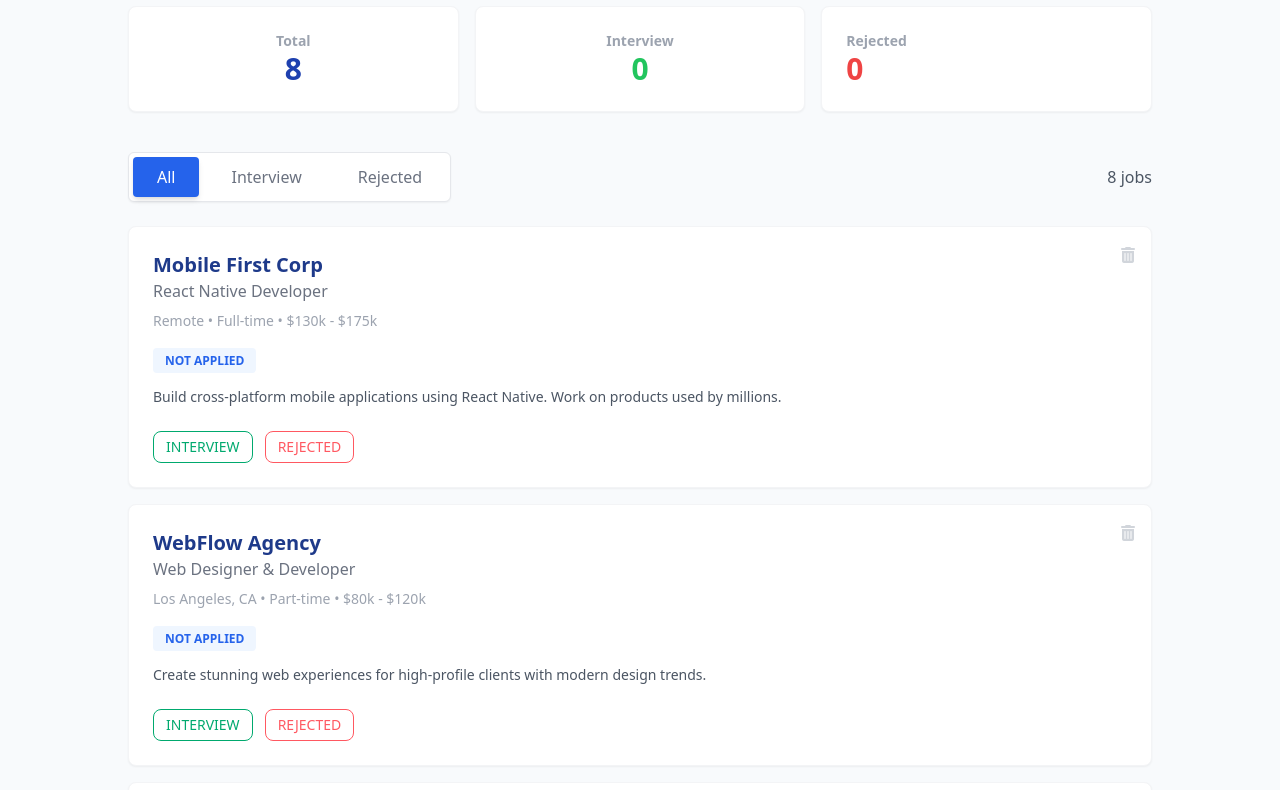
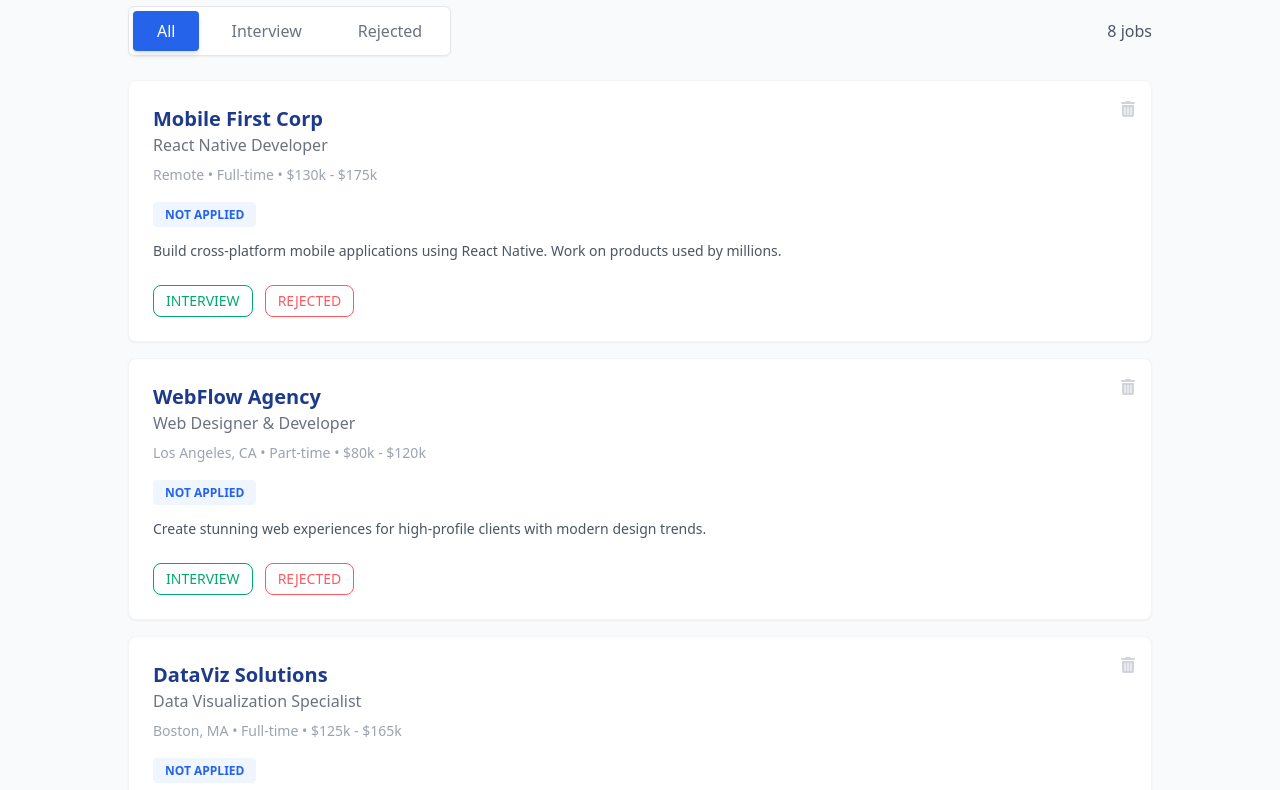
Before and after one commit to tanmaysharma46/Job-Tracker, a plain HTML site: page index.html in a window 1280 px wide. Shown: the part 94-884 px from the top of the page. Drawn offline with nearby package versions, Linux system fonts and the light colour scheme.

Commit message:
second commit

```diff
--- a/index.html
+++ b/index.html
@@ -15,7 +15,11 @@
       href="https://cdnjs.cloudflare.com/ajax/libs/font-awesome/6.5.1/css/all.min.css"
     />
 
-
+    <style>
+      .hidden-card {
+        display: none !important;
+      }
+    </style>
   </head>
   <body class="bg-slate-50 min-h-screen p-4 md:p-10">
     <div class="max-w-5xl mx-auto">
@@ -23,22 +27,7 @@
         Job Application Tracker
       </h1>
 
-      <div class="grid grid-cols-3 gap-4 mb-10">
-        <div class="bg-white p-6 rounded-lg shadow-sm border flex flex-col justify-center items-center  border-gray-100">
-          <p class="text-gray-400 font-semibold text-sm">Total</p>
-          <h2 id="total-count" class="text-3xl font-bold text-blue-800">8</h2>
-        </div>
-        <div class="bg-white p-6 rounded-lg shadow-sm flex flex-col justify-center items-center border border-gray-100">
-          <p class="text-gray-400 font-semibold text-sm">Interview</p>
-          <h2 id="interview-count" class="text-3xl font-bold text-green-500">
-            0
-          </h2>
-        </div>
-        <div class="bg-white p-6 rounded-lg shadow-sm  border border-gray-100">
-          <p class="text-gray-400 font-semibold text-sm">Rejected</p>
-          <h2 id="rejected-count" class="text-3xl font-bold text-red-500">0</h2>
-        </div>
-      </div>
+
 
       <div class="flex justify-between items-center mb-6">
         <div class="flex gap-2 bg-white p-1 rounded-md shadow-sm border">
```
